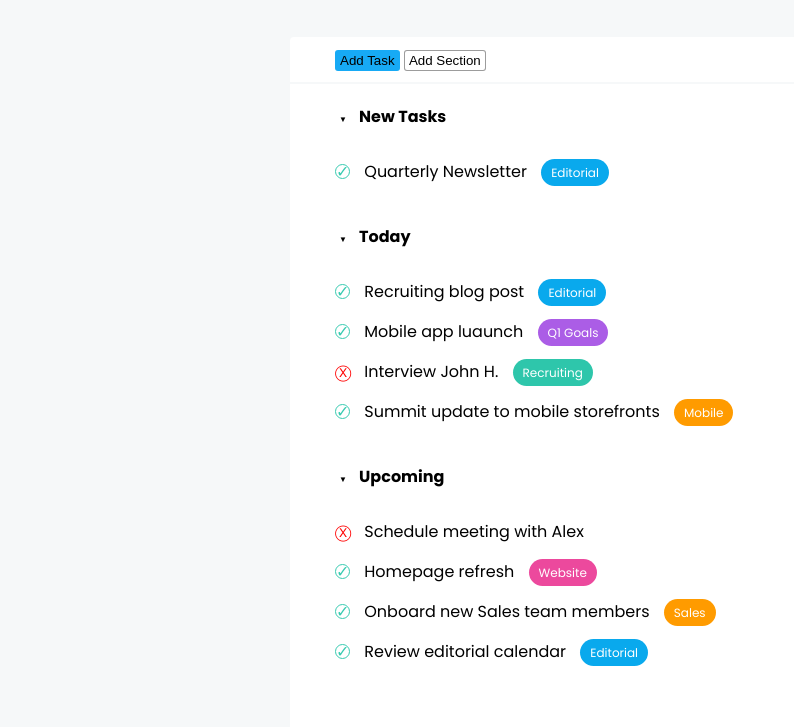
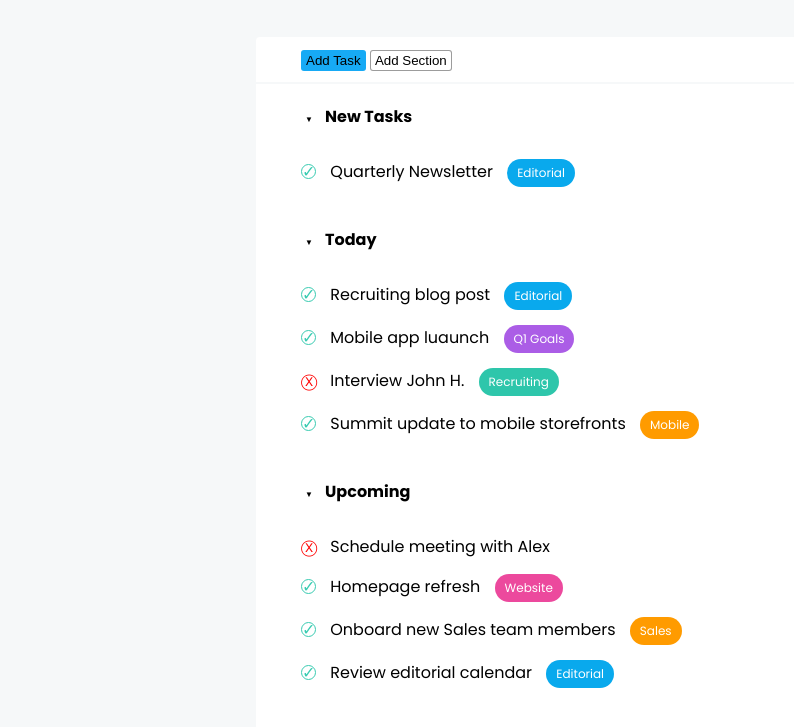
Before and after one commit to Francesco-Msc/html-css-toboolist, a plain HTML site: page index.html in a window 1280 px wide. Shown: the part 63-790 px from the top of the page, without its empty margins (0-794 px from the left). Drawn offline with Linux system fonts and the light colour scheme.

Commit message:
fixed main width, tags display type and made two levels on the list

```diff
--- a/css/style.css
+++ b/css/style.css
@@ -22,7 +22,8 @@ header, img{
 }
 
 main{
-    margin: 40px 290px;
+    width: 60%;
+    margin: 40px auto;
 }
 
 .blue-tag{
@@ -93,9 +94,13 @@ li{
     margin-bottom: 15px;
 }
 
-.tasks{
+.daily-task{
     font-size: 8px;
     padding: 0 0 15px 4px;
+}
+
+.tasks{
+    margin: 0;
 }
 
 .title{
@@ -130,4 +135,5 @@ li{
     margin-left: 10px;
     color: white;
     font-size: 12px;
+    display: inline-block;
 }
--- a/index.html
+++ b/index.html
@@ -29,15 +29,18 @@
         <section class="list-section container">
             <!-- recently added tasks -->
             <ul>
-                <li class="tasks">&#9660; <strong class="title">New Tasks</strong></li>
+                <li class="daily-task">&#9660; <strong class="title">New Tasks</strong></li>
+                <ul class="tasks">
                     <li>
                         <div class="check">&#10003;</div> Quarterly Newsletter <strong
                             class="tag blue-tag">Editorial</strong>
                     </li>
                 </ul>
+            </ul>
             <!-- today's tasks -->
             <ul>
-                <li class="tasks">&#9660; <strong class="title">Today</strong></li>
+                <li class="daily-task">&#9660; <strong class="title">Today</strong></li>
+                <ul class="tasks">
                     <li>
                         <div class="check">&#10003;</div> Recruiting blog post <strong
                             class="tag blue-tag">Editorial</strong>
@@ -54,9 +57,11 @@
                             class="tag yellow-tag">Mobile</strong>
                     </li>
                 </ul>
+            </ul>
             <!-- upcoming tasks -->
             <ul>
-                <li class="tasks">&#9660; <strong class="title">Upcoming</strong></li>
+                <li class="daily-task">&#9660; <strong class="title">Upcoming</strong></li>
+                <ul class="tasks">
                     <li>
                         <div class="cross">&#9421;</div> Schedule meeting with Alex
                     </li>
@@ -72,6 +77,7 @@
                             class="tag blue-tag">Editorial</strong>
                     </li>
                 </ul>
+            </ul>
         </section>
     </main>
 </body>
```
Lines whose indentation alone changed are shown as unchanged.
